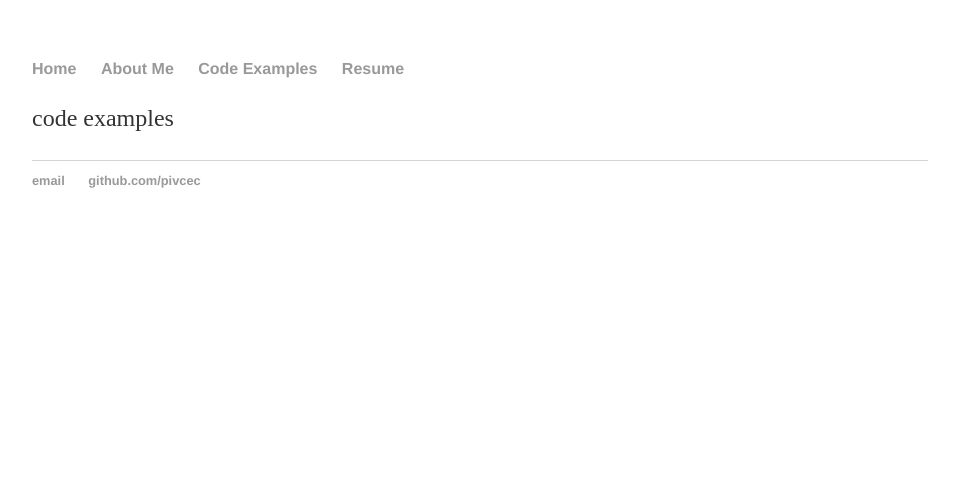
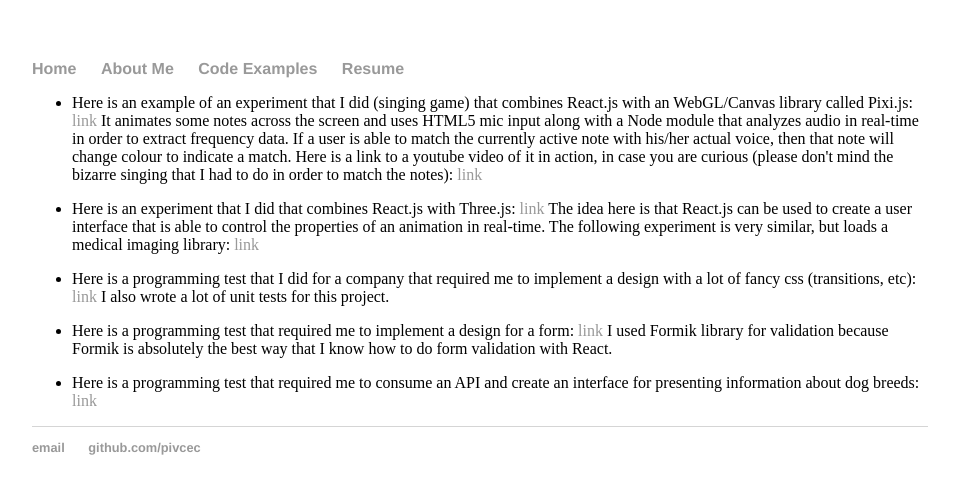
Before and after one commit to pivcec/pivcec.github.io, a Jekyll site: the page built from code-examples/index.html, in a window 1280 px wide. Shown: the top 494 px of the page, without its empty margins (160-1119 px from the left). Built offline with Jekyll 4.4.1, drawn with Linux system fonts in a browser that asks for light colours.

Commit message:
improve styling

```diff
--- a/code-examples/index.html
+++ b/code-examples/index.html
@@ -3,4 +3,64 @@ layout: default
 title: Petar Ivcec, Full Stack JavaScript Developer
 ---
 
-<p>code examples</p>
+<ul>
+  <li>
+    Here is an example of an experiment that I did (singing game) that combines
+    React.js with an WebGL/Canvas library called Pixi.js:
+    <a href="https://github.com/pivcec/singing-game" target="_blank">link</a> It
+    animates some notes across the screen and uses HTML5 mic input along with a
+    Node module that analyzes audio in real-time in order to extract frequency
+    data. If a user is able to match the currently active note with his/her
+    actual voice, then that note will change colour to indicate a match. Here is
+    a link to a youtube video of it in action, in case you are curious (please
+    don't mind the bizarre singing that I had to do in order to match the
+    notes):
+    <a
+      href="https://www.youtube.com/watch?v=JHXcF-fB7sE&feature=youtu.be"
+      target="_blank"
+      >link</a
+    >
+  </li>
+  <li>
+    Here is an experiment that I did that combines React.js with Three.js:
+    <a
+      href="https://codesandbox.io/s/github/pivcec/react-plus-three.js"
+      target="_blank"
+      >link</a
+    >
+    The idea here is that React.js can be used to create a user interface that
+    is able to control the properties of an animation in real-time. The
+    following experiment is very similar, but loads a medical imaging library:
+    <a
+      href="https://codesandbox.io/s/github/pivcec/ami_plus_react"
+      target="_blank"
+      >link</a
+    >
+  </li>
+  <li>
+    Here is a programming test that I did for a company that required me to
+    implement a design with a lot of fancy css (transitions, etc):
+    <a
+      href="https://codesandbox.io/s/colony-coding-challenge-32ihm"
+      target="_blank"
+      >link</a
+    >
+    I also wrote a lot of unit tests for this project.
+  </li>
+  <li>
+    Here is a programming test that required me to implement a design for a
+    form:
+    <a
+      href="https://codesandbox.io/s/github/pivcec/validation-with-formik-example"
+      target="_blank"
+      >link</a
+    >
+    I used Formik library for validation because Formik is absolutely the best
+    way that I know how to do form validation with React.
+  </li>
+  <li>
+    Here is a programming test that required me to consume an API and create an
+    interface for presenting information about dog breeds:
+    <a href="https://codesandbox.io/s/wqx5nnro15" target="_blank">link</a>
+  </li>
+</ul>
--- a/css/main.css
+++ b/css/main.css
@@ -26,8 +26,8 @@ h1 {
   font-family: "Helvetica", "Arial", "Sans-Serif";
 }
 p {
-  font-size: 1.5em;
-  line-height: 1.4em;
+  font-size: 1em;
+  line-height: 1em;
   color: #333;
 }
 footer {
@@ -35,13 +35,8 @@ footer {
   font-size: 0.8em;
 }
 
-ul.posts {
-  margin: 20px auto 40px;
-  font-size: 1.5em;
-}
-
-ul.posts li {
-  list-style: none;
+li {
+  margin: 0 0 1em 0;
 }
 
 #portrait-container {
```
Also changed, not shown: about/index.html (+8 -19 lines).
